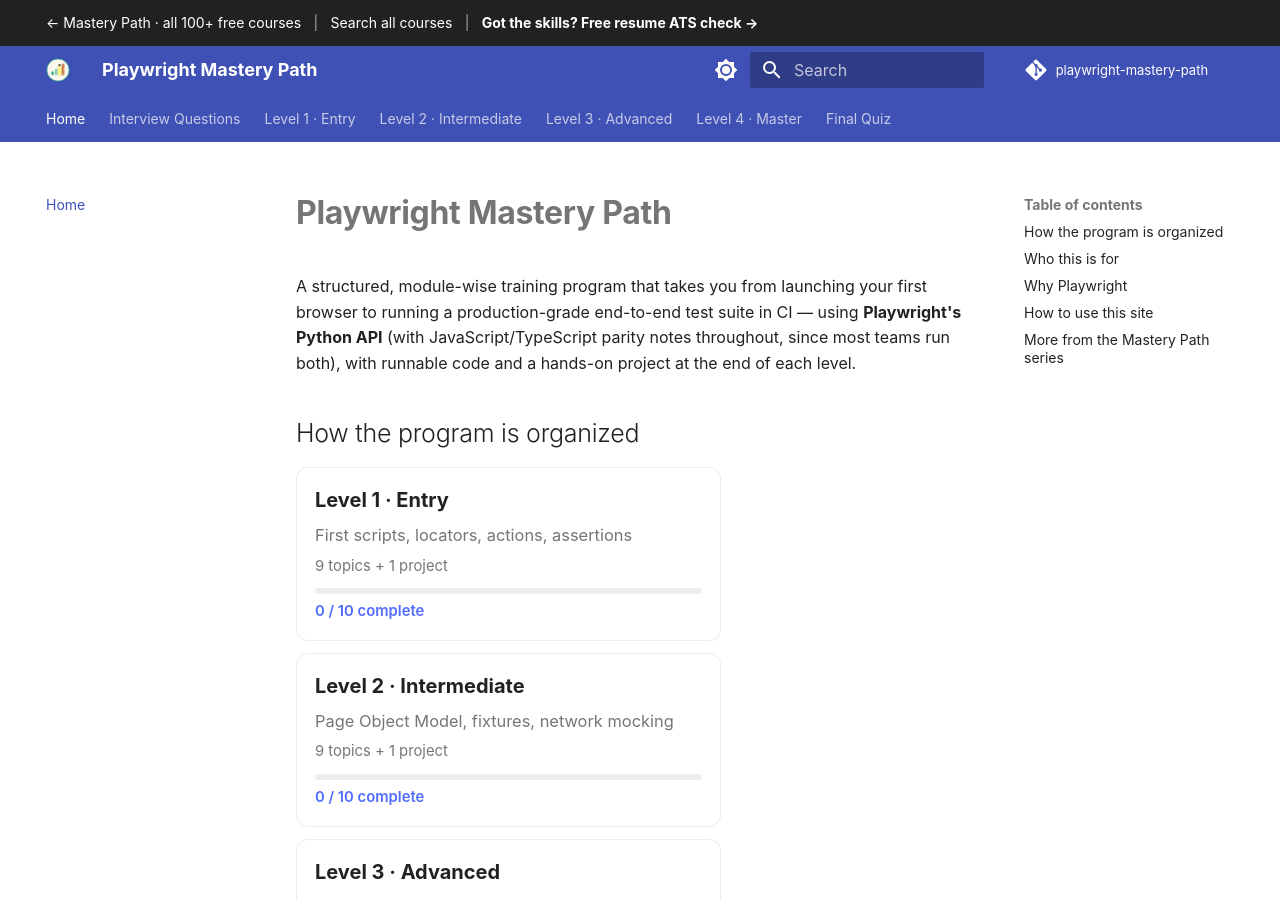
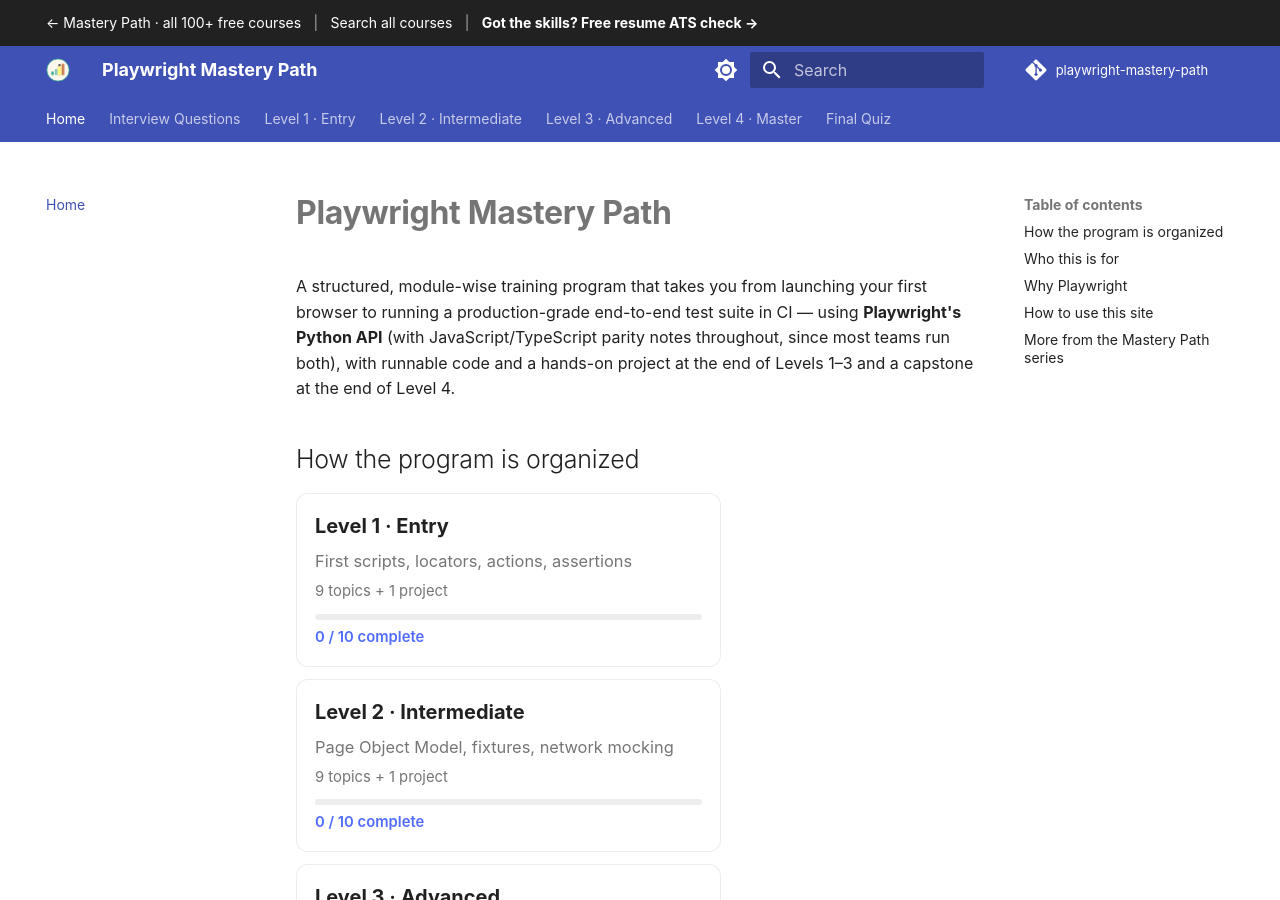
Before and after one commit to SIGILIPELLI/playwright-mastery-path, an MkDocs documentation site: the page built from docs/index.md, in a window 1280 px wide and 900 px high. Built offline with MkDocs 1.6.1 and Material for MkDocs 9.7.7, drawn with Linux system fonts in a browser that asks for light colours; comment, search, counter and statistics services are not loaded; some of the changed text lies outside the part shown.

Commit message:
Course home: state that Levels 1-3 end with a project and Level 4 with the capstone
Co-Authored-By: Claude Sonnet 5.5 <noreply@anthropic.com>

```diff
--- a/docs/index.md
+++ b/docs/index.md
@@ -8,8 +8,7 @@ description: "Free Playwright course -- 36 hands-on lessons, 3 projects and 1 ca
 A structured, module-wise training program that takes you from launching your
 first browser to running a production-grade end-to-end test suite in CI —
 using **Playwright's Python API** (with JavaScript/TypeScript parity notes
-throughout, since most teams run both), with runnable code and a hands-on
-project at the end of each level.
+throughout, since most teams run both), with runnable code and a hands-on project at the end of Levels 1–3 and a capstone at the end of Level 4.
 
 ## How the program is organized
 
@@ -41,7 +40,7 @@ each one justified with real code as you go.
 - Work through each level in order — later modules assume earlier ones.
 - Every module has runnable code — copy it into a local `.py` file and run it
   with `pytest` or plain Python.
-- Each level ends with a project that combines everything learned in that level.
+- Levels 1–3 each end with a project that combines everything learned in that level, and Level 4 ends with the course capstone.
 - Use the search bar (top of the page) to jump straight to a topic.
 
 Start here → [Level 1 · Entry](level-1/index.md)
```
